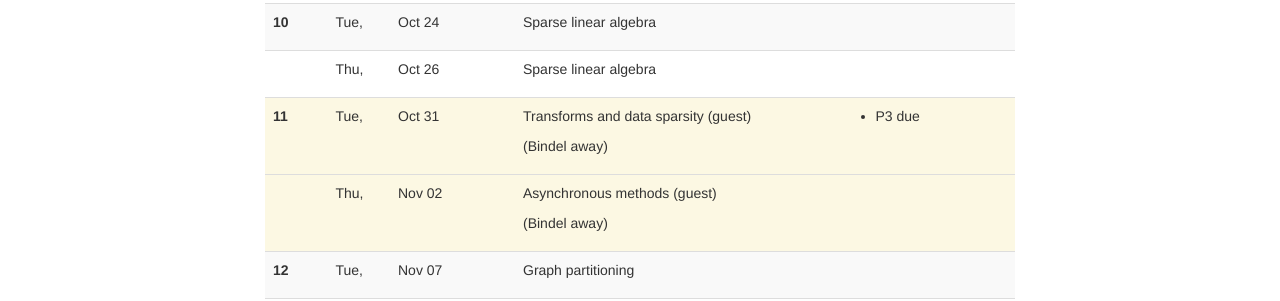
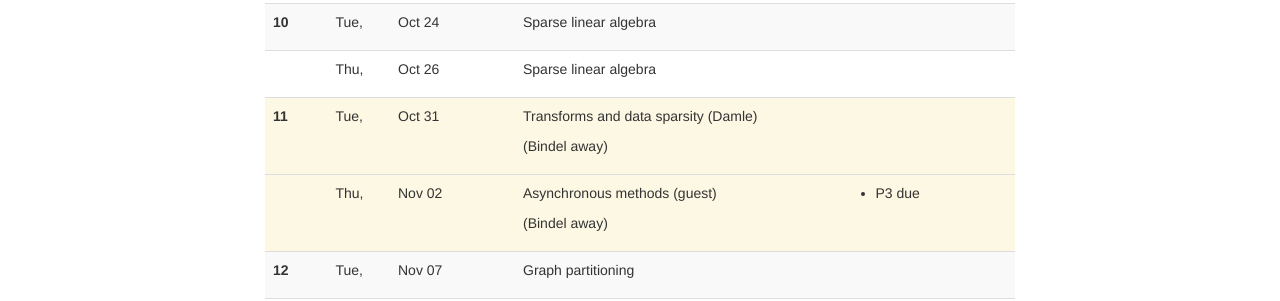
Before and after one commit to cornell-cs5220-f17/cs5220-f17, a Jekyll site: the page built from web/schedule.html, in a window 1280 px wide and 900 px high, scrolled down 938 px. Shown: the part 152-453 px from the top of the window. Built offline with Jekyll 4.4.1, drawn with Linux system fonts in a browser that asks for light colours; nearby versions of some CDN libraries.

Commit message:
Updates to project schedule

```diff
--- a/web/_data/lectures.yml
+++ b/web/_data/lectures.yml
@@ -110,12 +110,12 @@
 -
   date: 2017-10-31
   travel: IPAM meeting
-  info: Transforms and data sparsity (guest)
-  hw: P3 due
+  info: Transforms and data sparsity (Damle)
 -
   date: 2017-11-02
   travel: IPAM meeting
   info: Asynchronous methods (guest)
+  hw: P3 due
 #
 # ==================
 # Week 12
```
